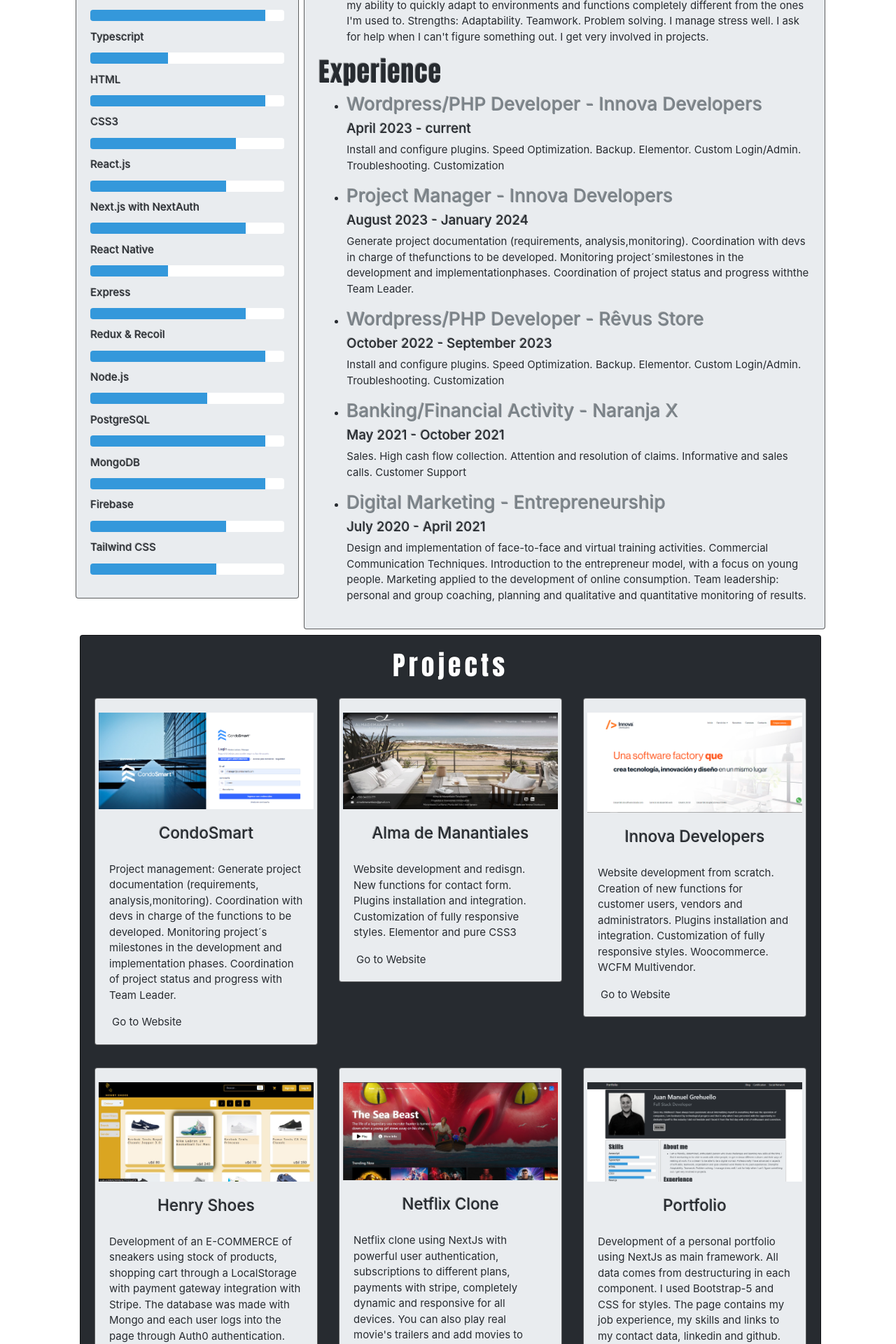
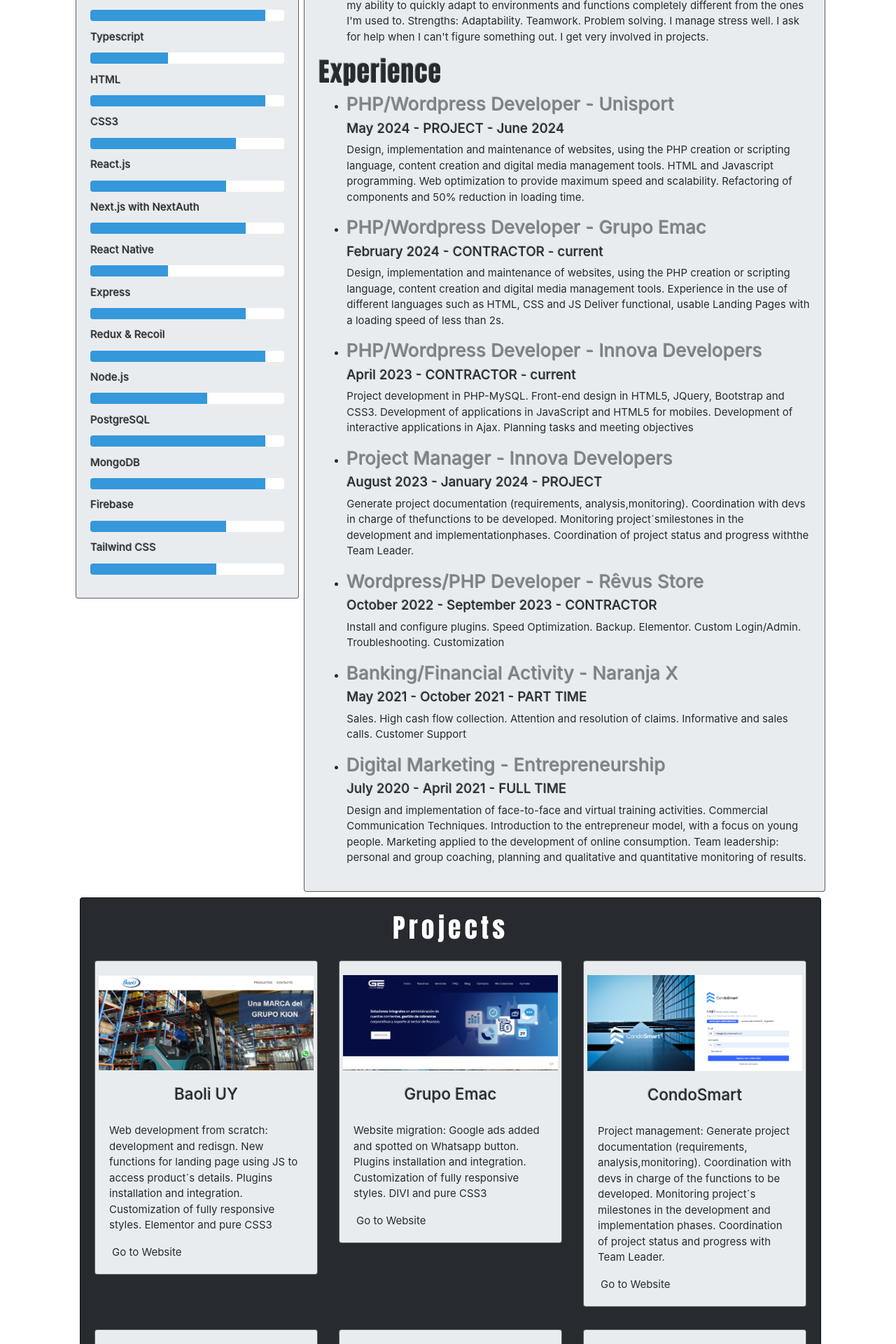
Before and after one commit to JuanmaGre/nextjs-blog-portfolio, a Next.js app: page / in a window 1280 px wide. Shown: the part 580-2500 px from the top of the page at 70% size. Built offline with nearby package versions, Linux system fonts and the light colour scheme; a small style sheet from the web is missing.

Commit message:
Agregado de proyectos y experiencia laboral 1-6-24

```diff
--- a/profile.js
+++ b/profile.js
@@ -67,37 +67,64 @@
 
 export const experiences = [
     {
-        title: 'Wordpress/PHP Developer - Innova Developers',
-        description: "Install and configure plugins. Speed Optimization. Backup. Elementor. Custom Login/Admin. Troubleshooting. Customization",
-        from: 'April 2023',
+        title: 'PHP/Wordpress Developer - Unisport',
+        description: "Design, implementation and maintenance of websites, using the PHP creation or scripting language, content creation and digital media management tools. HTML and Javascript programming. Web optimization to provide maximum speed and scalability. Refactoring of components and 50% reduction in loading time.",
+        from: 'May 2024 - PROJECT',
+        to: 'June 2024'
+    },
+    {
+        title: 'PHP/Wordpress Developer - Grupo Emac',
+        description: "Design, implementation and maintenance of websites, using the PHP creation or scripting language, content creation and digital media management tools. Experience in the use of different languages such as HTML, CSS and JS Deliver functional, usable Landing Pages with a loading speed of less than 2s.",
+        from: 'February 2024 - CONTRACTOR',
+    },
+    {
+        title: 'PHP/Wordpress Developer - Innova Developers',
+        description: "Project development in PHP-MySQL. Front-end design in HTML5, JQuery, Bootstrap and CSS3. Development of applications in JavaScript and HTML5 for mobiles. Development of interactive applications in Ajax. Planning tasks and meeting objectives",
+        from: 'April 2023 - CONTRACTOR',
     },
     {
         title: 'Project Manager - Innova Developers',
         description: "Generate project documentation (requirements, analysis,monitoring). Coordination with devs in charge of thefunctions to be developed. Monitoring project´smilestones in the development and implementationphases. Coordination of project status and progress withthe Team Leader.",
         from: 'August 2023',
-        to: 'January 2024'
+        to: 'January 2024 - PROJECT'
     },
     {
         title: 'Wordpress/PHP Developer - Rêvus Store',
         description: "Install and configure plugins. Speed Optimization. Backup. Elementor. Custom Login/Admin. Troubleshooting. Customization",
         from: 'October 2022',
-        to: 'September 2023'
+        to: 'September 2023 - CONTRACTOR'
     },
     {
         title: 'Banking/Financial Activity - Naranja X',
         description: "Sales. High cash flow collection. Attention and resolution of claims. Informative and sales calls. Customer Support",
         from: 'May 2021',
-        to: 'October 2021'
+        to: 'October 2021 - PART TIME'
     },
     {
         title: 'Digital Marketing - Entrepreneurship',
         description: "Design and implementation of face-to-face and virtual training activities. Commercial Communication Techniques. Introduction to the entrepreneur model, with a focus on young people. Marketing applied to the development of online consumption. Team leadership: personal and group coaching, planning and qualitative and quantitative monitoring of results.",
         from: 'July 2020',
-        to: 'April 2021'
+        to: 'April 2021 - FULL TIME'
     },
 ]
 
 export const projects = [
+    {
+        name: "Baoli UY",
+        description: "Web development from scratch: development and redisgn. New functions for landing page using JS to access product´s details. Plugins installation and integration. Customization of fully responsive styles. Elementor and pure CSS3",
+        image: "baoli-uy.png",
+        from: "April 2024",
+        to: "May 2024",
+        mainURL: 'https://baoli.uy/'
+    },
+    {
+        name: "Grupo Emac",
+        description: "Website migration: Google ads added and spotted on Whatsapp button. Plugins installation and integration. Customization of fully responsive styles. DIVI and pure CSS3",
+        image: "emacsa.png",
+        from: "February 2024",
+        to: "April 2024",
+        mainURL: 'https://emacsa.com.ar/'
+    },
     {
         name: "CondoSmart",
         description: "Project management: Generate project documentation (requirements, analysis,monitoring). Coordination with devs in charge of the functions to be developed. Monitoring project´s milestones in the development and implementation phases. Coordination of project status and progress with Team Leader.",
```
Also changed, not shown: public/baoli-uy.png (added), public/emacsa.png (added).
